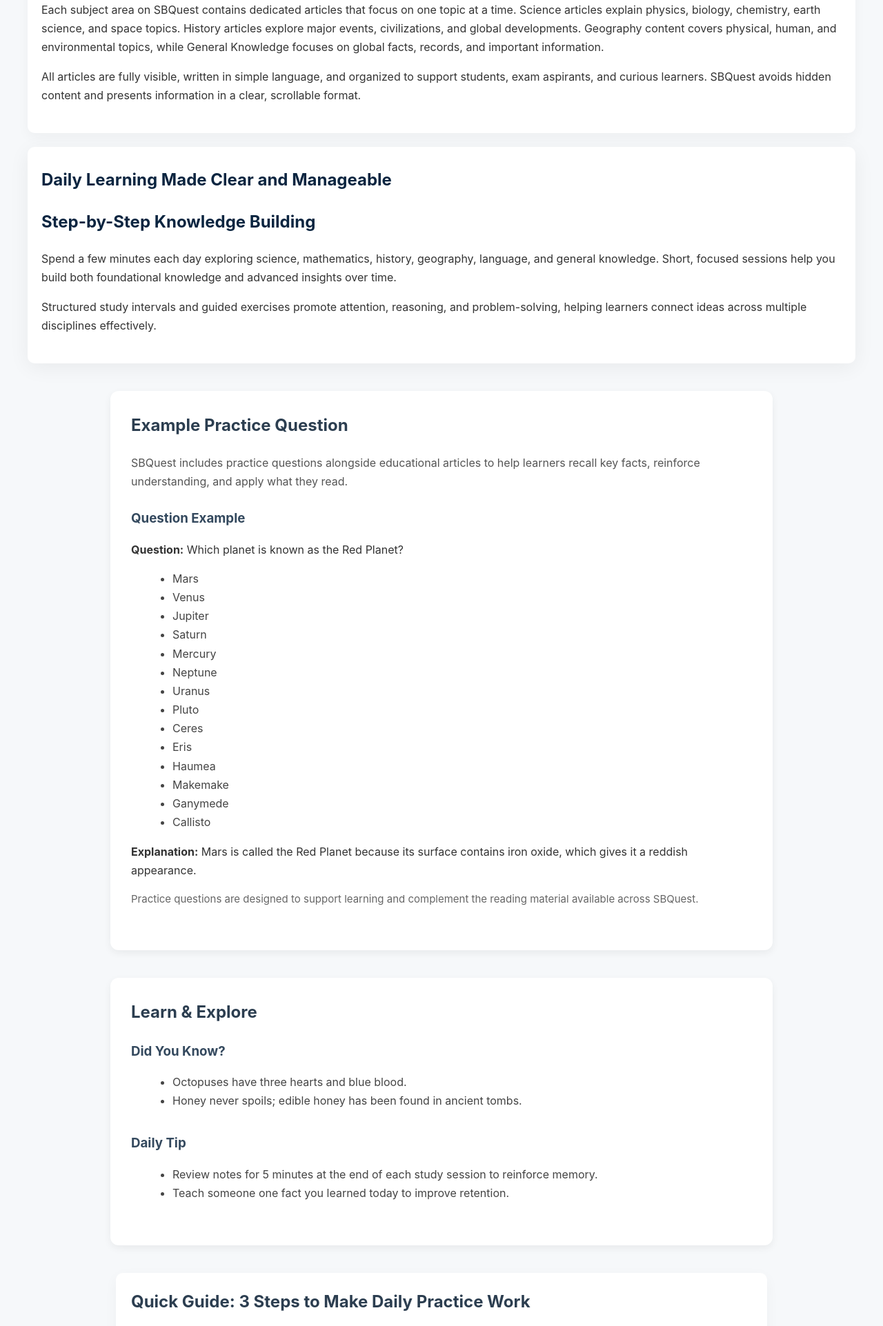
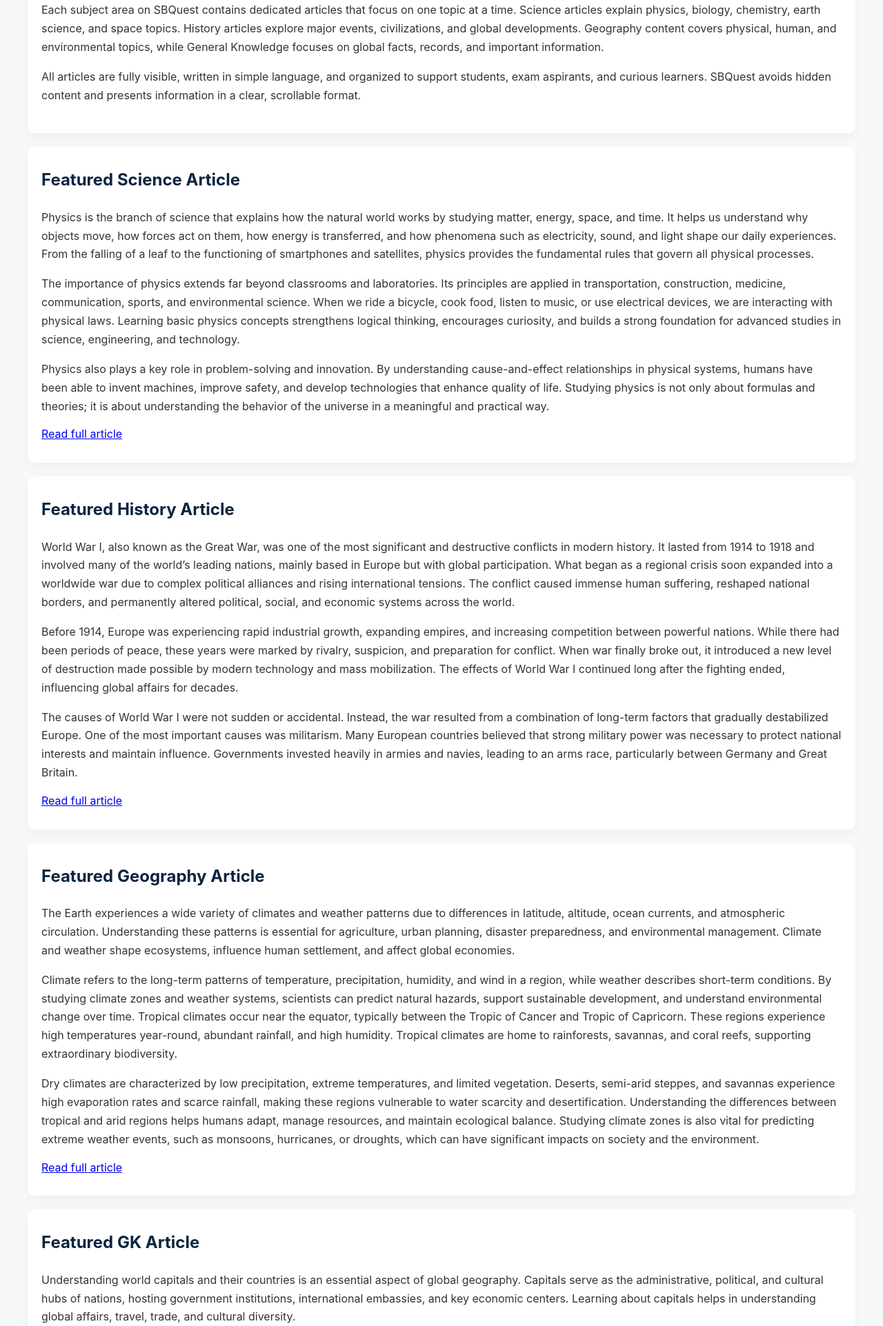
Before and after one commit to Abdulasees/sbquest, a Django app: page / in a window 1280 px wide. Shown: the part 610-2533 px from the top of the page at 69% size. Run offline with Django 5.2, Linux system fonts and the light colour scheme.

Commit message:
Update base layout and refine history page

```diff
--- a/templates/base_public.html
+++ b/templates/base_public.html
@@ -307,230 +307,140 @@ to support daily learning." />
   </p>
 </section>
 
+<section>
+  <h2>Featured Science Article</h2>
+  <p>
+    Physics is the branch of science that explains how the natural world works
+    by studying matter, energy, space, and time. It helps us understand why
+    objects move, how forces act on them, how energy is transferred, and how
+    phenomena such as electricity, sound, and light shape our daily experiences.
+    From the falling of a leaf to the functioning of smartphones and satellites,
+    physics provides the fundamental rules that govern all physical processes.
+  </p>
+  <p>
+    The importance of physics extends far beyond classrooms and laboratories.
+    Its principles are applied in transportation, construction, medicine,
+    communication, sports, and environmental science. When we ride a bicycle,
+    cook food, listen to music, or use electrical devices, we are interacting
+    with physical laws. Learning basic physics concepts strengthens logical
+    thinking, encourages curiosity, and builds a strong foundation for advanced
+    studies in science, engineering, and technology.
+  </p>
+  <p>
+    Physics also plays a key role in problem-solving and innovation. By
+    understanding cause-and-effect relationships in physical systems, humans
+    have been able to invent machines, improve safety, and develop technologies
+    that enhance quality of life. Studying physics is not only about formulas
+    and theories; it is about understanding the behavior of the universe in a
+    meaningful and practical way.
+  </p>
+  <a href="/physics-basics/">Read full article</a>
+</section>
+
+
+<section>
+  <h2>Featured History Article</h2>
+  <p>
+    World War I, also known as the Great War, was one of the most significant
+    and destructive conflicts in modern history. It lasted from 1914 to 1918
+    and involved many of the world’s leading nations, mainly based in Europe
+    but with global participation. What began as a regional crisis soon expanded
+    into a worldwide war due to complex political alliances and rising
+    international tensions. The conflict caused immense human suffering,
+    reshaped national borders, and permanently altered political, social, and
+    economic systems across the world.
+  </p>
+  <p>
+    Before 1914, Europe was experiencing rapid industrial growth, expanding
+    empires, and increasing competition between powerful nations. While there
+    had been periods of peace, these years were marked by rivalry, suspicion,
+    and preparation for conflict. When war finally broke out, it introduced a
+    new level of destruction made possible by modern technology and mass
+    mobilization. The effects of World War I continued long after the fighting
+    ended, influencing global affairs for decades.
+  </p>
+  <p>
+    The causes of World War I were not sudden or accidental. Instead, the war
+    resulted from a combination of long-term factors that gradually destabilized
+    Europe. One of the most important causes was militarism. Many European
+    countries believed that strong military power was necessary to protect
+    national interests and maintain influence. Governments invested heavily in
+    armies and navies, leading to an arms race, particularly between Germany
+    and Great Britain.
+  </p>
+  <a href="/world-war-1/">Read full article</a>
+</section>
+
+
+<section>
+  <h2>Featured Geography Article</h2>
+  <p>
+    The Earth experiences a wide variety of climates and weather patterns due to differences
+    in latitude, altitude, ocean currents, and atmospheric circulation. Understanding these
+    patterns is essential for agriculture, urban planning, disaster preparedness, and
+    environmental management. Climate and weather shape ecosystems, influence human settlement,
+    and affect global economies.
+  </p>
+  <p>
+    Climate refers to the long-term patterns of temperature, precipitation, humidity, and wind
+    in a region, while weather describes short-term conditions. By studying climate zones
+    and weather systems, scientists can predict natural hazards, support sustainable
+    development, and understand environmental change over time. Tropical climates occur near
+    the equator, typically between the Tropic of Cancer and Tropic of Capricorn. These regions
+    experience high temperatures year-round, abundant rainfall, and high humidity. Tropical
+    climates are home to rainforests, savannas, and coral reefs, supporting extraordinary
+    biodiversity.
+  </p>
+  <p>
+    Dry climates are characterized by low precipitation, extreme temperatures, and limited
+    vegetation. Deserts, semi-arid steppes, and savannas experience high evaporation rates
+    and scarce rainfall, making these regions vulnerable to water scarcity and desertification.
+    Understanding the differences between tropical and arid regions helps humans adapt,
+    manage resources, and maintain ecological balance. Studying climate zones is also vital
+    for predicting extreme weather events, such as monsoons, hurricanes, or droughts, which
+    can have significant impacts on society and the environment.
+  </p>
+  <a href="/world-climate-zones/">Read full article</a>
+</section>
+
+
+<section>
+  <h2>Featured GK Article</h2>
+  <p>
+    Understanding world capitals and their countries is an essential aspect of global geography.
+    Capitals serve as the administrative, political, and cultural hubs of nations, hosting
+    government institutions, international embassies, and key economic centers. Learning about
+    capitals helps in understanding global affairs, travel, trade, and cultural diversity.
+  </p>
+  <p>
+    Capitals vary in size and function. Some are sprawling metropolises, like Tokyo or London,
+    while others are smaller yet strategically important, such as Brasília or Reykjavik. Asia,
+    the largest continent, hosts capitals such as Beijing, Tokyo, and New Delhi, blending
+    governance with culture, commerce, and innovation. African capitals like Cairo, Nairobi,
+    and Abuja reflect historical legacies and modern development, balancing tradition with
+    contemporary governance.
+  </p>
+  <p>
+    European capitals, including London, Paris, and Berlin, showcase political power, historical
+    heritage, and international diplomacy. In North America, Washington, D.C., Ottawa, and
+    Mexico City act as centers of governance, culture, and economic activity. South American
+    capitals like Brasília, Buenos Aires, and Lima balance urban growth with cultural identity.
+    Capitals in Oceania and research hubs in Antarctica further illustrate the global diversity
+    and importance of administrative and cultural centers. Studying world capitals improves
+    travel skills, general knowledge, and understanding of international relations, trade,
+    and cultural exchange.
+  </p>
+  <a href="/world-capitals/">Read full article</a>
+</section>
 
 
 
 
 
 
- <!-- HERO SECTION -->
-<section class="hero" aria-labelledby="hero-title">
-  <h1 id="hero-title">Daily Learning Made Clear and Manageable</h1>
-  <h2>Step-by-Step Knowledge Building</h2>
-  <p>Spend a few minutes each day exploring science, mathematics, history, geography, language, and general knowledge. Short, focused sessions help you build both foundational knowledge and advanced insights over time.</p>
-  <p>Structured study intervals and guided exercises promote attention, reasoning, and problem-solving, helping learners connect ideas across multiple disciplines effectively.</p>
-</section>
-
-<!-- <section style="max-width:900px;margin:40px auto;background:#fff;padding:30px;border-radius:12px;box-shadow:0 4px 12px rgba(0,0,0,0.06);">
-  <h2 style="color:#2c3e50;margin-bottom:20px;">Sample Mini Lessons</h2>
-  <p style="color:#555;font-size:16px;margin-bottom:25px;">
-    Short sample lessons give a quick glimpse of SBQuest’s easy-to-understand learning style. No login required.
-  </p>
-
-
-  <article style="margin-bottom:32px;">
-    <h3 style="color:#34495e;margin-bottom:12px;">Top 5 Study Techniques to Improve Memory</h3>
-    <ul style="line-height:1.7;color:#444;margin-left:20px;">
-      <li><strong>Spaced Review:</strong> Review information at intervals for long-term retention.</li>
-      <li><strong>Active Recall:</strong> Test yourself instead of re-reading.</li>
-      <li><strong>Interleaving Topics:</strong> Mix subjects to improve understanding.</li>
-      <li><strong>Visual Mapping:</strong> Use diagrams or flowcharts to connect ideas.</li>
-      <li><strong>Teaching Back:</strong> Explain a concept to reinforce depth.</li>
-    </ul>
-  </article>
-
-
-  <article>
-    <h3 style="color:#34495e;margin-bottom:12px;">Quick Facts About World Geography</h3>
-    <ul style="line-height:1.7;color:#444;margin-left:20px;">
-      <li>The Amazon rainforest generates about 20% of the world’s oxygen.</li>
-      <li>Greenland is the largest island that is not a continent.</li>
-      <li>The Pacific Ocean is so large all continents could fit inside it with room left over.</li>
-    </ul>
-  </article>
-</section> -->
-<section style="max-width:900px;margin:40px auto;background:#fff;padding:30px;border-radius:12px;box-shadow:0 4px 12px rgba(0,0,0,0.06);">
-  <h2 style="color:#2c3e50;margin-bottom:20px;">Example Practice Question</h2>
-
-  <p style="color:#555;font-size:16px;margin-bottom:25px;">
-    SBQuest includes practice questions alongside educational articles to help learners
-    recall key facts, reinforce understanding, and apply what they read.
-  </p>
-
-  <article style="margin-bottom:32px;">
-    <h3 style="color:#34495e;margin-bottom:12px;">Question Example</h3>
-
-    <p><strong>Question:</strong> Which planet is known as the Red Planet?</p>
-
-    <ul style="line-height:1.7;color:#444;margin-left:20px;margin-top:15px;">
-      <li>Mars</li>
-      <li>Venus</li>
-      <li>Jupiter</li>
-      <li>Saturn</li>
-      <li>Mercury</li>
-      <li>Neptune</li>
-      <li>Uranus</li>
-      <li>Pluto</li>
-      <li>Ceres</li>
-      <li>Eris</li>
-      <li>Haumea</li>
-      <li>Makemake</li>
-      <li>Ganymede</li>
-      <li>Callisto</li>
-    </ul>
-
-
-    <p style="margin-top:15px;">
-      <strong>Explanation:</strong> Mars is called the Red Planet because its surface
-      contains iron oxide, which gives it a reddish appearance.
-    </p>
-
-    <p style="margin-top:15px;color:#666;font-size:15px;">
-      Practice questions are designed to support learning and complement the reading material
-      available across SBQuest.
-    </p>
-  </article>
-</section>
 
 
 
-<!-- LEARN & EXPLORE -->
-<section style="max-width:900px;margin:40px auto;background:#fff;padding:30px;border-radius:12px;box-shadow:0 4px 12px rgba(0,0,0,0.06);">
-  <h2 style="color:#2c3e50;margin-bottom:20px;">Learn & Explore</h2>
-
-  <!-- DID YOU KNOW -->
-  <article style="margin-bottom:32px;">
-    <h3 style="color:#34495e;margin-bottom:12px;">Did You Know?</h3>
-    <ul style="line-height:1.7;color:#444;margin-left:20px;">
-      <li>Octopuses have three hearts and blue blood.</li>
-      <li>Honey never spoils; edible honey has been found in ancient tombs.</li>
-    </ul>
-  </article>
-
-  <!-- DAILY TIP -->
-  <article style="margin-bottom:32px;">
-    <h3 style="color:#34495e;margin-bottom:12px;">Daily Tip</h3>
-    <ul style="line-height:1.7;color:#444;margin-left:20px;">
-      <li>Review notes for 5 minutes at the end of each study session to reinforce memory.</li>
-      <li>Teach someone one fact you learned today to improve retention.</li>
-    </ul>
-  </article>
-</section>
-
-<section style="max-width:900px;margin:30px auto;background:#fff;padding:22px;border-radius:10px;box-shadow:0 6px 20px rgba(0,0,0,0.04);">
-  <h2 style="color:#2c3e50;margin-bottom:12px;">Quick Guide: 3 Steps to Make Daily Practice Work</h2>
-  <p style="color:#555;line-height:1.6;">
-    Short daily practice beats rare, long sessions. Try this 3-step routine: (1) Pick one focused micro-topic (2–5 minutes), (2) actively recall what you learned without notes, and (3) write a one-sentence summary. Repeat the next day and review the short summaries weekly to turn scattered facts into lasting knowledge.
-  </p>
-  <ul style="color:#444;margin-left:20px;line-height:1.7;">
-    <li>Choose one small goal per session (clear focus).</li>
-    <li>Use active recall and quick reflection (no re-reading).</li>
-    <li>Track progress with very short notes: review weekly.</li>
-  </ul>
-</section>
-
-
-
-  <!-- DAILY PRACTICE SECTION -->
-<section class="why-strategy" aria-labelledby="why-title">
-  <h2 id="why-title">Daily Practice for Skill Enhancement</h2>
-
-  <h3>Cognitive Skill Development</h3>
-  <p>Regular study strengthens memory, logical thinking, and pattern recognition through gradual, structured practice.</p>
-  <ul>
-    <li>Short exercises promote critical reasoning and analytical skills</li>
-    <li>Consistent practice reduces cognitive overload</li>
-  </ul>
-
-  <h3>Mental Adaptability</h3>
-  <p>Switching between subjects nurtures flexible thinking and helps learners connect ideas across domains.</p>
-  <ul>
-    <li>Detect patterns and apply strategies across topics</li>
-    <li>Enhances problem-solving versatility</li>
-  </ul>
-
-  <h3>Stepwise Skill Exercises</h3>
-  <p>Progressive exercises build competence and confidence while encouraging reflection and independent learning.</p>
-  <ul>
-    <li>Gradually increase complexity for steady growth</li>
-    <li>Combines guided and self-directed practice</li>
-  </ul>
-
-  <h3>Promoting Independence</h3>
-  <p>Self-directed learning empowers learners to set goals, explore interests, and take ownership of their progress.</p>
-  <ul>
-    <li>Encourages intrinsic motivation and accountability</li>
-    <li>Supports continuous skill improvement</li>
-  </ul>
-</section>
-
-
-  <!-- LEARNING EXPERIENCE SECTION -->
-<!-- <section class="learning-experience" aria-labelledby="experience-title">
-  <h2 id="experience-title">How Daily Practice Enhances Learning</h2>
-
-  <h3>Micro-Learning for Efficient Retention</h3>
-  <p>Short, focused daily study sessions help learners retain knowledge and improve problem-solving skills. SBQuest breaks content into bite-sized, easy-to-digest modules, allowing practice anytime—commutes, breaks, or quiet home moments.</p>
-
-  <p>These concise exercises promote active engagement, reflection, and gradual mastery, supporting steady improvement over time.</p>
-
-  <p><a href="/article/" class="read-more-btn">Read More →</a></p>
-
-</section> -->
-
-
-
-  <!-- LEARNING ENVIRONMENT SECTION -->
-<section class="features" aria-labelledby="features-title">
-  <h2 id="features-title">Designing a Supportive Learning Space</h2>
-
-  <h3>Organized Layout</h3>
-  <p>Clear structure and logical presentation help learners focus and navigate content efficiently. Well-organized modules and visual hierarchies make reviewing material faster and easier.</p>
-
-  <h3>Accessibility</h3>
-  <p>Inclusive design ensures all learners can engage fully. Features like readable fonts, adjustable text, and screen-reader compatibility support diverse needs.</p>
-
-  <h3>Device Flexibility</h3>
-  <p>Accessible on computers, tablets, and phones, SBQuest allows learning anytime, anywhere. Mobile and desktop options ensure both quick practice and in-depth study sessions.</p>
-
-  <h3>Feedback and Reflection</h3>
-  <p>Constructive feedback highlights strengths and areas to improve, while reflective activities promote self-awareness. Regular feedback loops help learners refine strategies and track progress effectively.</p>
-</section>
-
-
-  <!-- REFLECTION AND COMMUNITY SECTION -->
-  <section class="community" aria-labelledby="community-title">
-  <h2 id="community-title">Reflection and Collaborative Learning</h2>
-
-  <h3>Peer Interaction</h3>
-  <p>Engaging with peers exposes learners to diverse perspectives and strengthens reasoning, teamwork, and communication skills.</p>
-  <ul>
-    <li>Group discussions and debates</li>
-    <li>Peer reviews and collaborative problem-solving</li>
-  </ul>
-
-  <h3>Reflective Practice</h3>
-  <p>Analyzing progress and summarizing lessons enhances self-awareness and retention.</p>
-  <ul>
-    <li>Journals or structured reflections</li>
-    <li>Strategic planning for future study sessions</li>
-  </ul>
-
-  <h3>Developing Transferable Skills</h3>
-  <p>Regular learning activities cultivate planning, critical thinking, and collaboration for academic and real-world applications.</p>
-  <ul>
-    <li>Mentorship or peer tutoring</li>
-    <li>Community projects or small research tasks</li>
-  </ul>
-</section>
-
-
-  <!-- CLOSING SECTION -->
-  <section class="cta-section" aria-labelledby="cta-title">
-  <h2 id="cta-title">Incorporate Learning Into Daily Life</h2>
-  <p>Consistent daily study builds reasoning, analytical skills, and confidence over time. Gradual practice and reflection foster mastery, mental agility, and the ability to apply knowledge to real-world situations.</p>
-  <p>Structured learning routines enhance problem-solving, adaptive thinking, and practical competence, ensuring knowledge remains relevant, flexible, and actionable in everyday life.</p>
-</section>
 
 </main>
 
--- a/templates/history.html
+++ b/templates/history.html
@@ -56,11 +56,7 @@
                 World War II – Global Conflict, Key Events, and Aftermath
             </a>
         </li>
-        <!-- <li>
-            <a class="article-link" href="/Indian_Freedom_Movement/">
-                World Events on a Timeline – A Historical Overview
-            </a>
-        </li> -->
+
         <li>
             <a class="article-link" href="/trade-routes-and-ideas/">
                 Trade Routes and Exchange of Ideas – History and Impact
```
